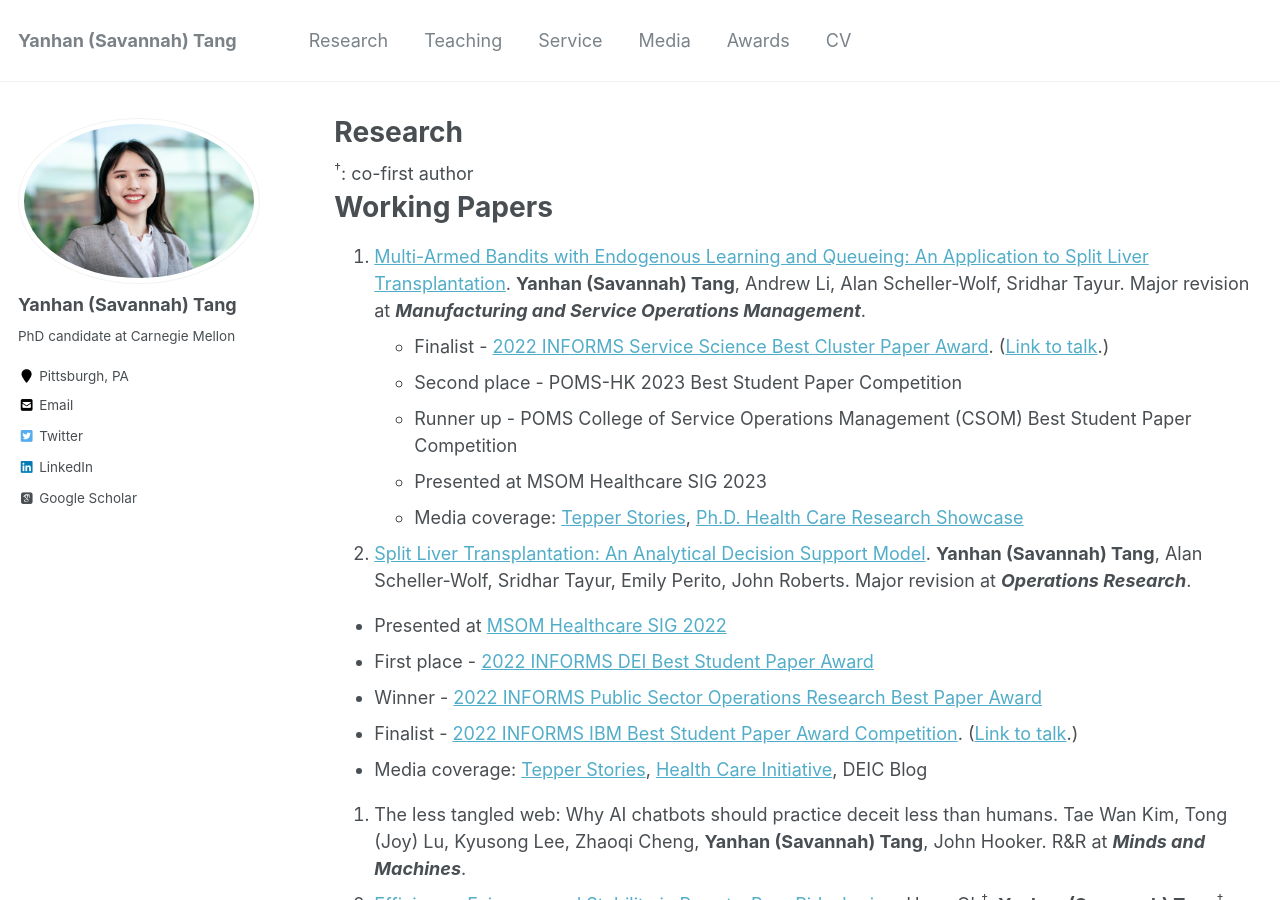
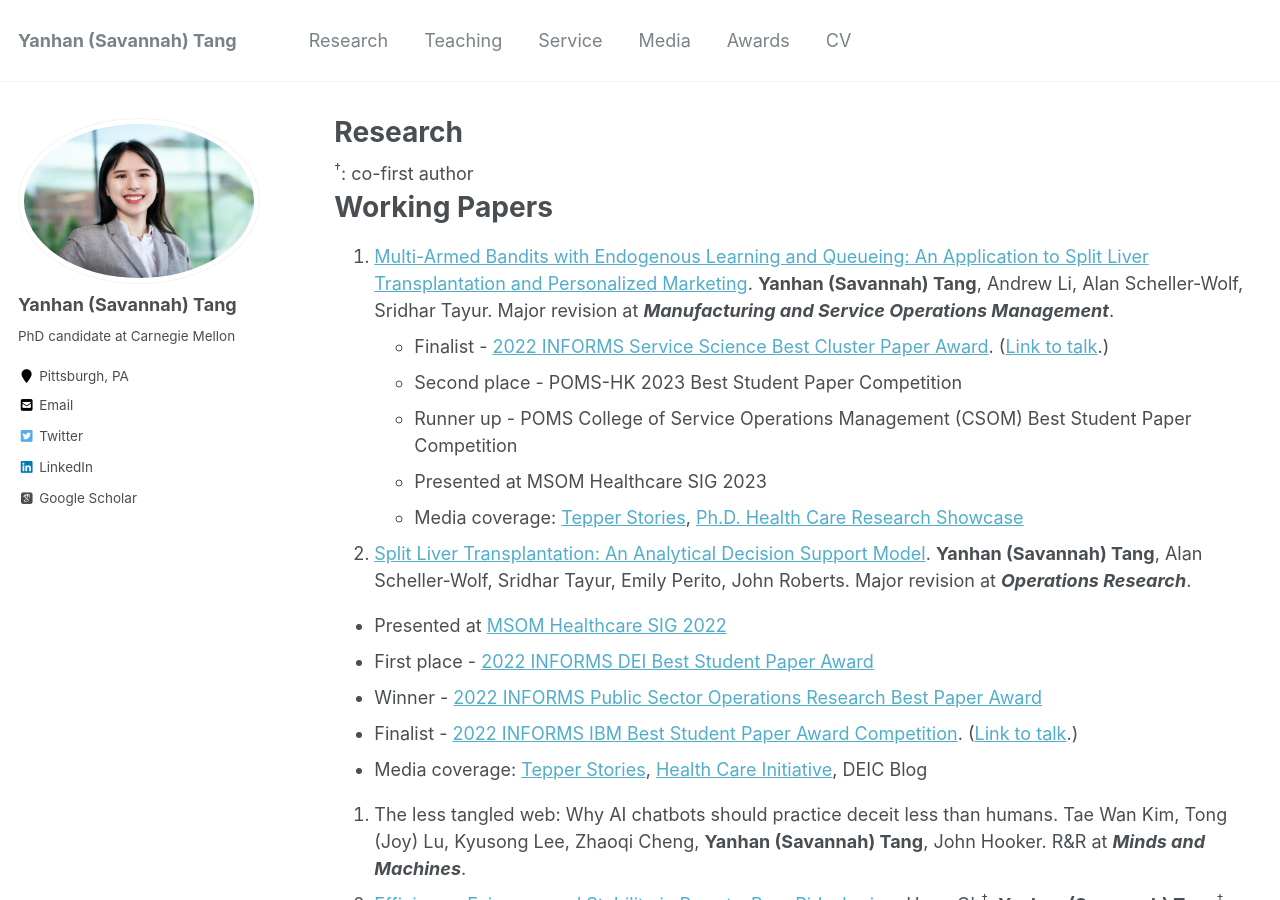
Before and after one commit to savytang/savytang.github.io, a Jekyll site: the page built from _pages/researches.md, in a window 1280 px wide and 900 px high. Built offline with Jekyll 4.4.1, drawn with Linux system fonts in a browser that asks for light colours; some web fonts are replaced.

Commit message:
July4update2
Updated jmp title

```diff
--- a/_pages/researches.md
+++ b/_pages/researches.md
@@ -9,7 +9,7 @@ author_profile: true
 
 # Working Papers
 
-1. [Multi-Armed Bandits with Endogenous Learning and Queueing: An Application to Split Liver Transplantation](../files/Tang_jmp_MAB_0702.pdf). __Yanhan (Savannah) Tang__, Andrew Li, Alan Scheller-Wolf, Sridhar Tayur. Major revision at ___Manufacturing and Service Operations Management___.
+1. [Multi-Armed Bandits with Endogenous Learning and Queueing: An Application to Split Liver Transplantation and Personalized Marketing](../files/Tang_jmp_MAB_0702.pdf). __Yanhan (Savannah) Tang__, Andrew Li, Alan Scheller-Wolf, Sridhar Tayur. Major revision at ___Manufacturing and Service Operations Management___.
   - Finalist - [2022 INFORMS Service Science Best Cluster Paper Award](https://www.informs.org/Recognizing-Excellence/Award-Recipients/Yanhan-Savannah-Tang). ([Link to talk](https://www.youtube.com/watch?v=L4iCJBMfN6s&list=PLuvtfhwcPzCRQmCfFmJbgbRK2PuzvDpXo&index=11).)
   - Second place - POMS-HK 2023 Best Student Paper Competition
   - Runner up - POMS College of Service Operations Management (CSOM) Best Student Paper Competition
```
